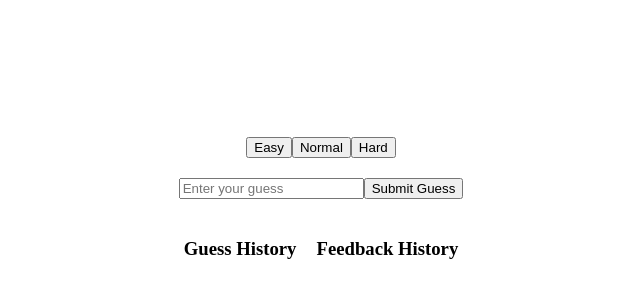
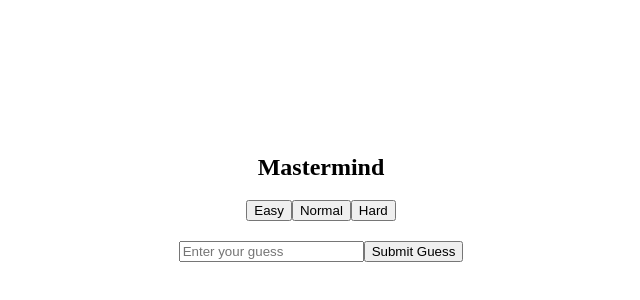
Before and after one commit to leejun07/Mastermind, a React (Create React App) app in the folder client/: page / in a window 1280 px wide. Shown: the part 220-520 px from the top of the page, without its empty margins (319-959 px from the left). Built offline with nearby package versions, Linux system fonts and the light colour scheme.

Commit message:
conditionally show feedback and guess history

```diff
--- a/client/src/Game.jsx
+++ b/client/src/Game.jsx
@@ -69,6 +69,7 @@ export const Game = () => {
         padding: '20px',
       }}
     >
+      <h2>Mastermind</h2>
       <DifficultyLevel
         onDifficultyLevelChange={handleDifficultyLevelChange}
         style={{ marginBottom: '20px' }}
@@ -83,9 +84,10 @@ export const Game = () => {
         <button type="submit">Submit Guess</button>
       </form>
       {difficultyLevel && <div>{guessCount} guesses left</div>}
+      {difficultyLevel && guessHistory.length > 0 && (
         <div style={{ display: 'flex', gap: '20px' }}>
           <div>
-          <h3>Guess History</h3>
+            <h4>Guess History</h4>
             <ul style={{ listStyleType: 'none', paddingLeft: 0 }}>
               {guessHistory.map((guess, index) => (
                 <li key={index}>{guess}</li>
@@ -93,7 +95,7 @@ export const Game = () => {
             </ul>
           </div>
           <div>
-          <h3>Feedback History</h3>
+            <h4>Feedback History</h4>
             <ul style={{ listStyleType: 'none', paddingLeft: 0 }}>
               {feedbackHistory.map((feedback, index) => (
                 <li key={index}>{feedback}</li>
@@ -101,6 +103,7 @@ export const Game = () => {
             </ul>
           </div>
         </div>
+      )}
     </div>
   );
 };
```
Also changed, not shown: 1 other file (tests, documents, lock files or other folders). Lines whose indentation alone changed are shown as unchanged.
